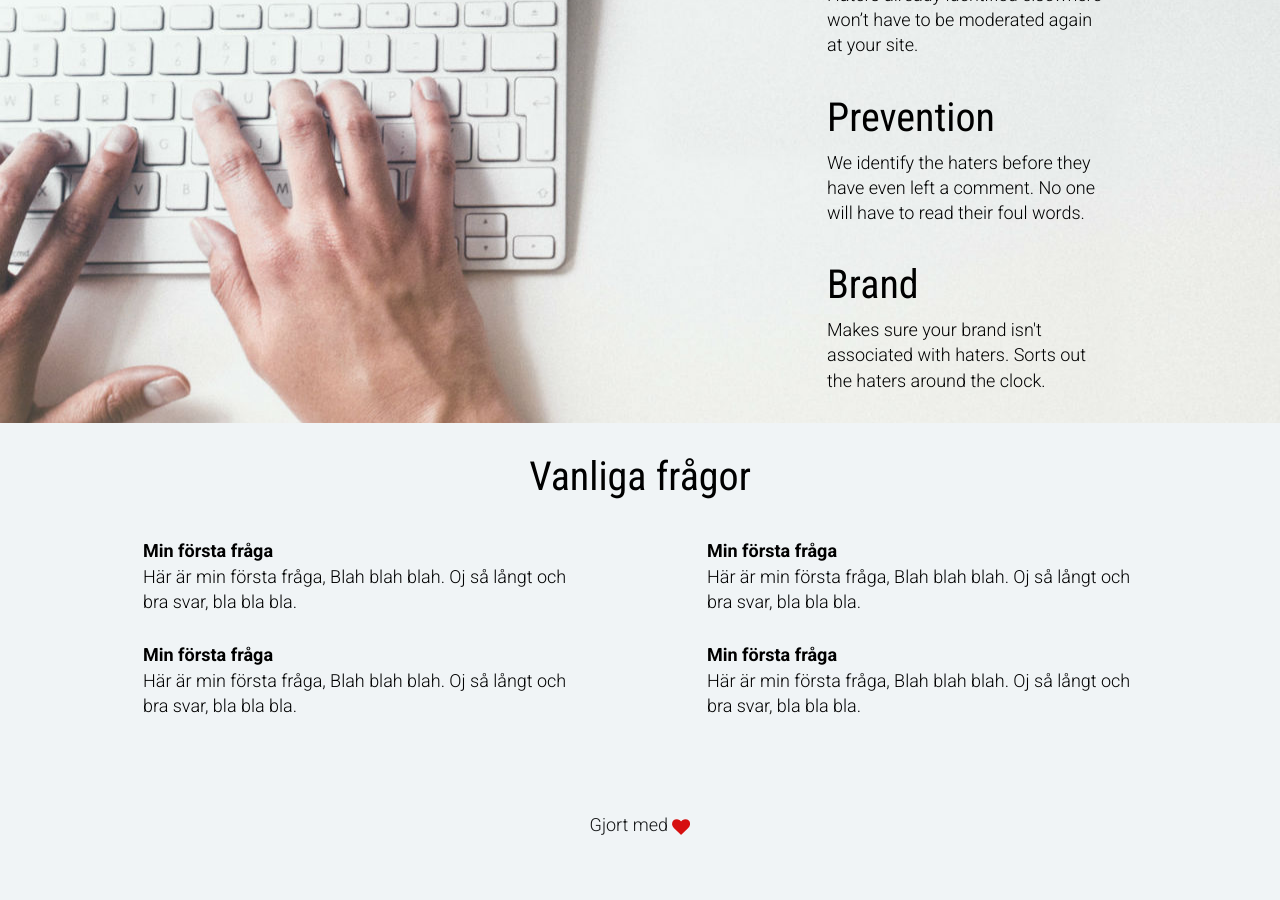
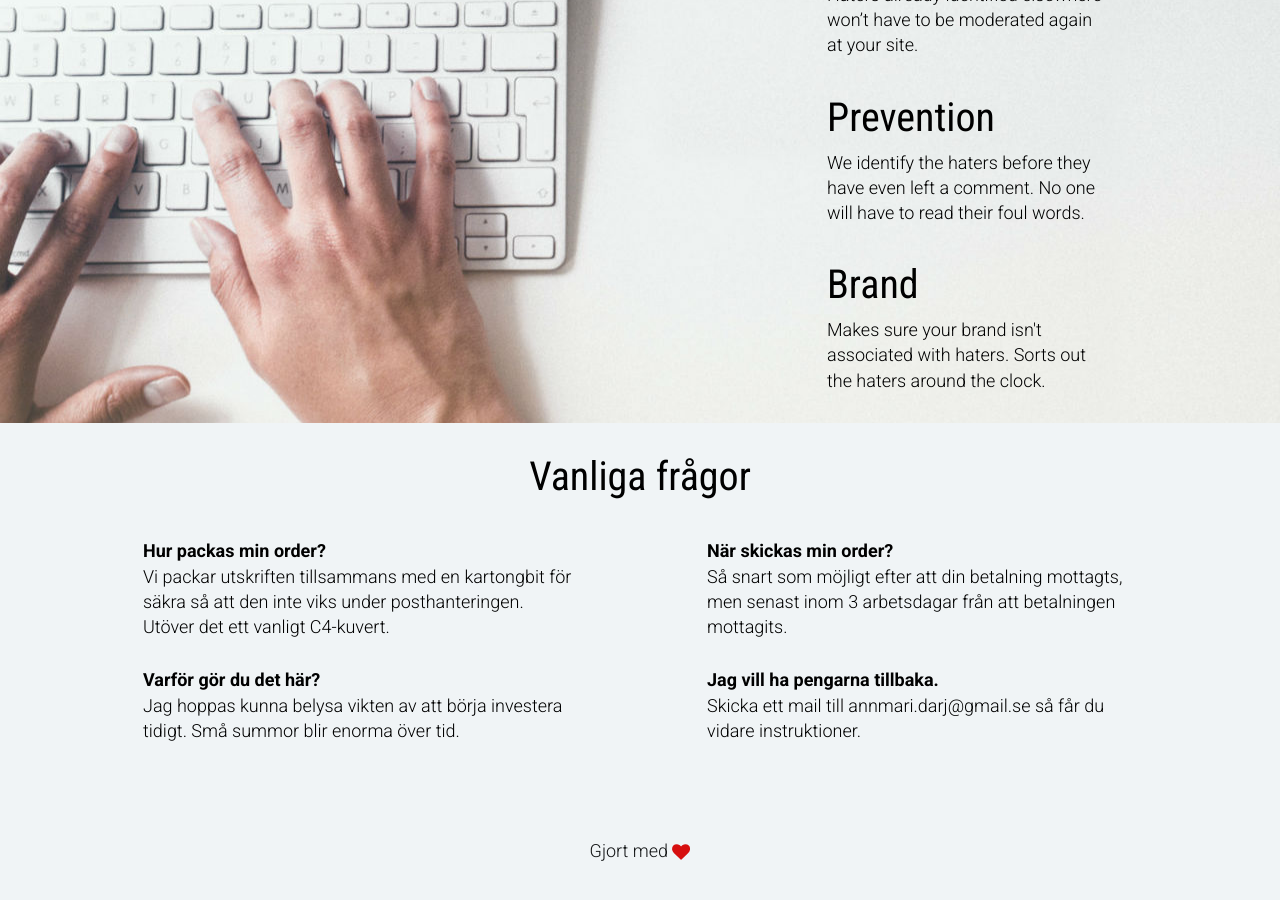
Before and after one commit to amo222/amo222.github.io, a Jekyll site: the page built from index.html, in a window 1280 px wide and 900 px high, scrolled down 1727 px. Built offline with Jekyll 4.4.1, drawn with Linux system fonts in a browser that asks for light colours; before the commit the page ends 2601 px from its top, so only the background shows below that.

Commit message:
Updated FAQ section

```diff
--- a/index.html
+++ b/index.html
@@ -86,20 +86,20 @@ layout: default
         <h2 class="faq_headline">Vanliga frågor<h2>
         <div class="faq_container">
             <div class="faq_item">
-                <h4 class="faq_question">Min första fråga</h4>
-                <p class="faq_answer">Här är min första fråga, Blah blah blah. Oj så långt och bra svar, bla bla bla.</p>
+                <h4 class="faq_question">Hur packas min order?</h4>
+                <p class="faq_answer">Vi packar utskriften tillsammans med en kartongbit för säkra så att den inte viks under posthanteringen. Utöver det ett vanligt C4-kuvert.</p>
             </div>
             <div class="faq_item">
-                <h4 class="faq_question">Min första fråga</h4>
-                <p class="faq_answer">Här är min första fråga, Blah blah blah. Oj så långt och bra svar, bla bla bla.</p>
+                <h4 class="faq_question">När skickas min order?</h4>
+                <p class="faq_answer">Så snart som möjligt efter att din betalning mottagts, men senast inom 3 arbetsdagar från att betalningen mottagits.</p>
             </div>
             <div class="faq_item">
-                <h4 class="faq_question">Min första fråga</h4>
-                <p class="faq_answer">Här är min första fråga, Blah blah blah. Oj så långt och bra svar, bla bla bla.</p>
+                <h4 class="faq_question">Varför gör du det här?</h4>
+                <p class="faq_answer">Jag hoppas kunna belysa vikten av att börja investera tidigt. Små summor blir enorma över tid.</p>
             </div>
             <div class="faq_item">
-                <h4 class="faq_question">Min första fråga</h4>
-                <p class="faq_answer">Här är min första fråga, Blah blah blah. Oj så långt och bra svar, bla bla bla.</p>
+                <h4 class="faq_question">Jag vill ha pengarna tillbaka.</h4>
+                <p class="faq_answer">Skicka ett mail till annmari.darj@gmail.se så får du vidare instruktioner.</p>
             </div>
         </div>
     </div>
```
